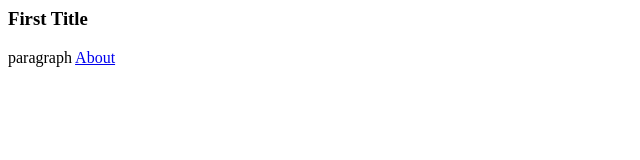
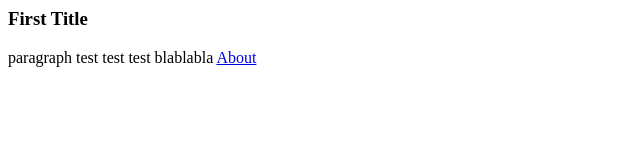
Before and after one commit to LucaMLit/demo-blog, a plain HTML site: page index.html in a window 1280 px wide. Shown: the whole page, without its empty margins (0-640 px from the left). Drawn offline with Linux system fonts and the light colour scheme.

```diff
--- a/index.html
+++ b/index.html
@@ -3,7 +3,7 @@
 </head>
 <body>
 <h3>First Title</h3>
-  <p>paragraph
+  <p>paragraph test test test blablabla
   <a href="about.html">About</a>
   </p>
 </body>
```
